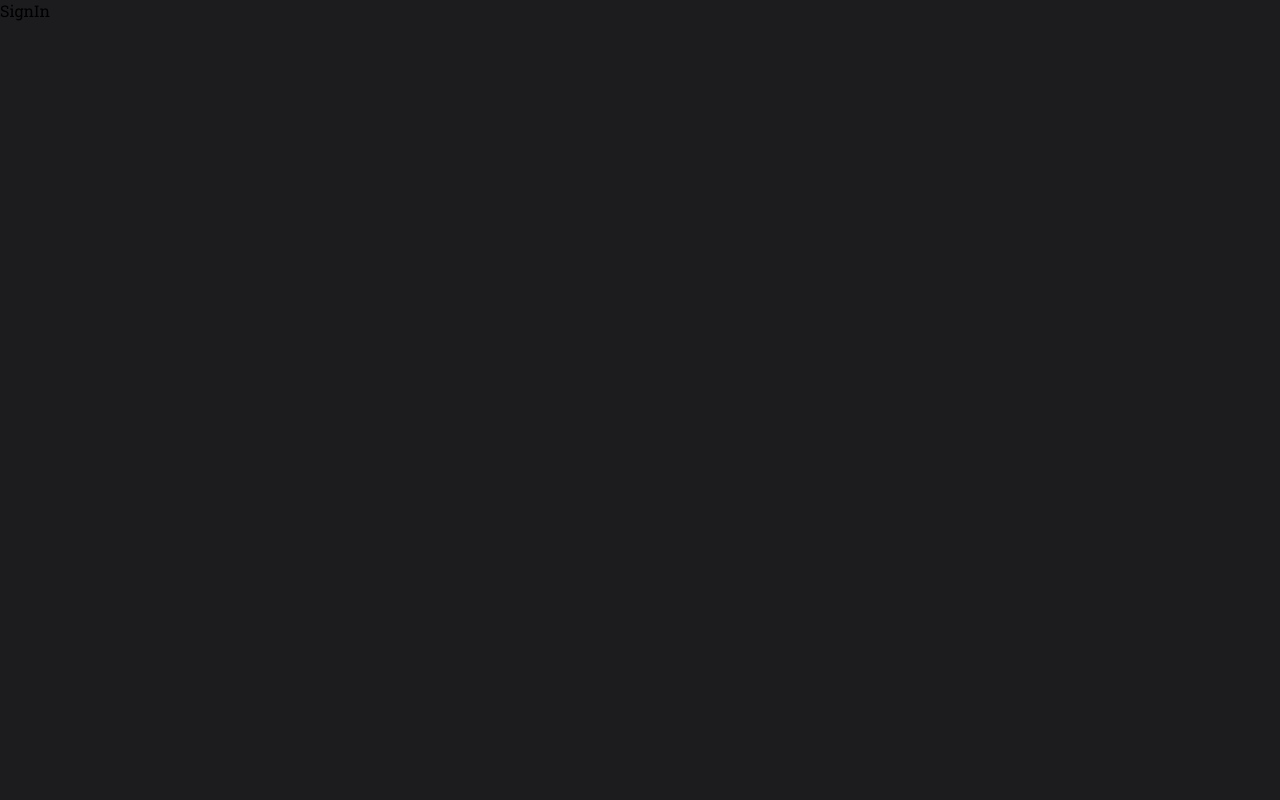
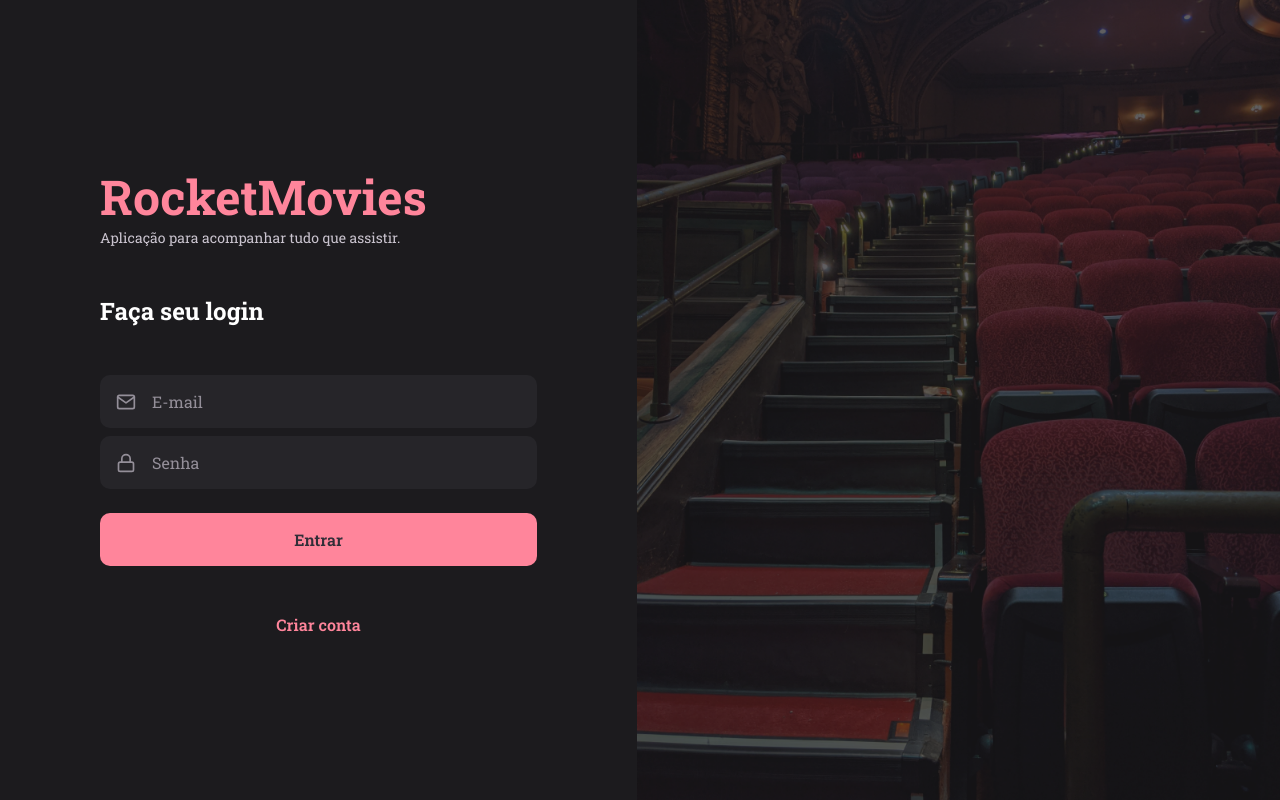
Before and after one commit to henrikRod/rocketMovies, a React (Vite) app: page /signIn in a window 1280 px wide. Built offline with nearby package versions, Linux system fonts and the light colour scheme.

Commit message:
singIn and Link

```diff
--- a/src/components/ButtonText/index.jsx
+++ b/src/components/ButtonText/index.jsx
@@ -1,10 +1,11 @@
+import { Link } from "react-router-dom";
 import "./styles.css";
 
 export function ButtonText({ title, icon: Icon, ...rest} ) {
   return (
-    <button className="customButtonText">
+    <Link className="customButtonText" {...rest}>
       {Icon && <Icon size={20} />}
       {title}
-    </button>
+    </Link>
   )
 }
--- a/src/index.css
+++ b/src/index.css
@@ -36,3 +36,7 @@ button:hover,
 textarea:hover {
   opacity: .9;
 }
+
+a {
+  text-decoration: none;
+}
--- a/src/pages/SignIn/index.jsx
+++ b/src/pages/SignIn/index.jsx
@@ -1,5 +1,31 @@
+import { FiMail, FiLock } from "react-icons/fi";
+import { Input } from "../../components/Input";
+import { Button } from "../../components/Button";
+import { ButtonText } from "../../components/ButtonText";
+
+import "./styles.css"
+
 export default function SignIn() {
   return(
-    <>SignIn</>
+    <main id="signInPage">
+
+      <form>
+        <div className="title">
+          <h1>RocketMovies</h1>
+          <p>Aplicação para acompanhar tudo que assistir.</p>
+        </div>
+
+        <h2>Faça seu login</h2>
+
+        <Input icon={ FiMail } placeholder="E-mail"/>
+        <Input icon={ FiLock } placeholder="Senha"/>
+
+        <Button title="Entrar"/>
+
+        <ButtonText title="Criar conta" to="/signUp"/>
+      </form>
+
+      <aside className="background"></aside>
+    </main>
   )
 };
--- a/src/pages/SignIn/styles.css
+++ b/src/pages/SignIn/styles.css
@@ -0,0 +1,44 @@
+#signInPage {
+  height: 100vh;
+  display: flex;
+}
+
+#signInPage form {
+  width: 637px;
+
+  display: flex;
+  flex-direction: column;
+  place-content: center;
+
+  padding-inline: 100px;
+}
+
+#signInPage form > h2 {
+  margin-block: 48px;
+
+  color: white;
+}
+
+#signInPage .title h1 {
+  font-size: 48px;
+  color: var(--primaryColor);
+}
+
+#signInPage .title p {
+  color: var(--gray);
+  font-size: 14px;
+}
+
+#signInPage .customButton {
+  margin-top: 16px;
+}
+
+#signInPage .customButtonText {
+  margin-top: 48px;
+}
+
+.background {
+  flex: 1;
+  background: url("../../assets/background.png") no-repeat center center;
+  background-size: cover;
+}
--- a/src/pages/SingUp/index.jsx
+++ b/src/pages/SingUp/index.jsx
@@ -15,7 +15,7 @@ export default function SignUp() {
           <p>Aplicação para acompanhar tudo que assistir.</p>
         </div>
 
-        <h2>Faça seu login</h2>
+        <h2>Crie sua conta</h2>
 
         <Input icon={ FiUser } placeholder="Nome"/>
         <Input icon={ FiMail } placeholder="E-mail"/>
@@ -23,7 +23,7 @@ export default function SignUp() {
 
         <Button title="Cadastrar"/>
 
-        <ButtonText title="Voltar para o login" icon={ FiArrowLeft } />
+        <ButtonText title="Voltar para o login" icon={ FiArrowLeft } to="/signIn" />
       </form>
 
       <aside className="background"></aside>
```
